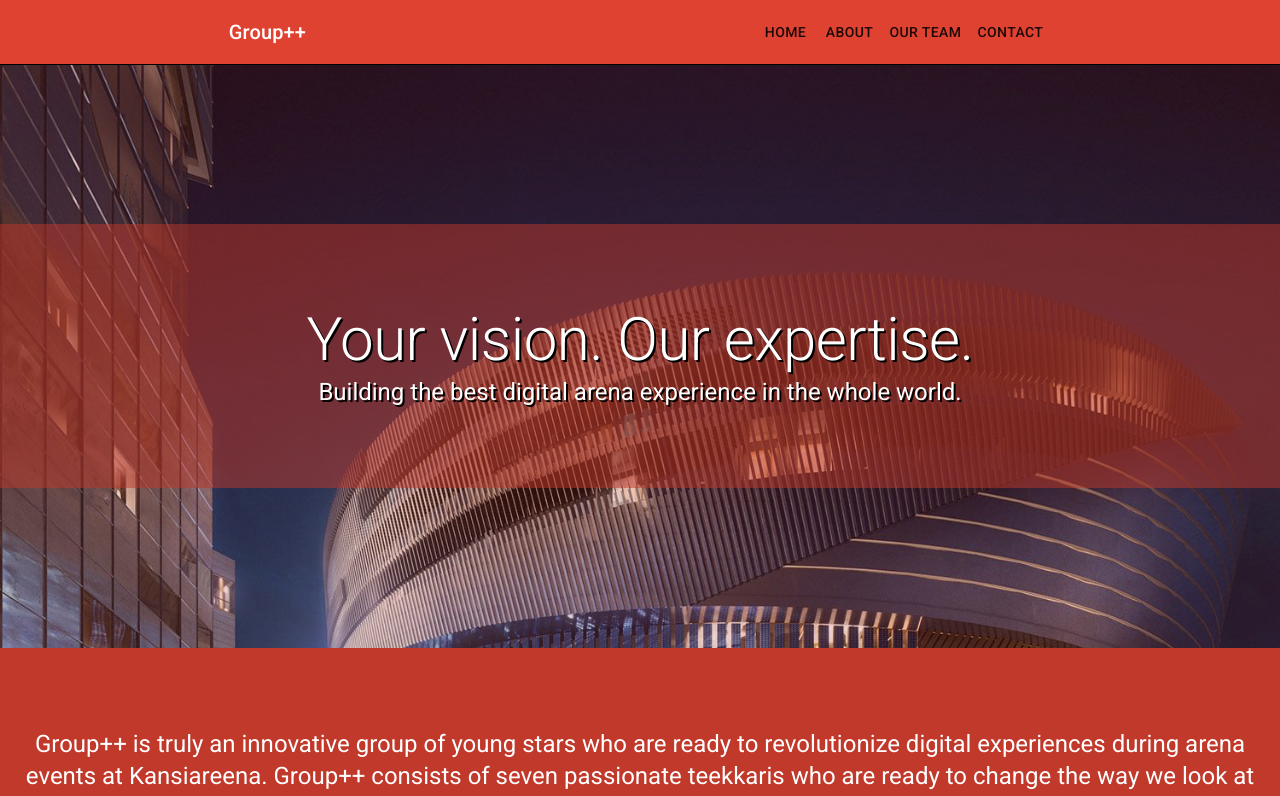
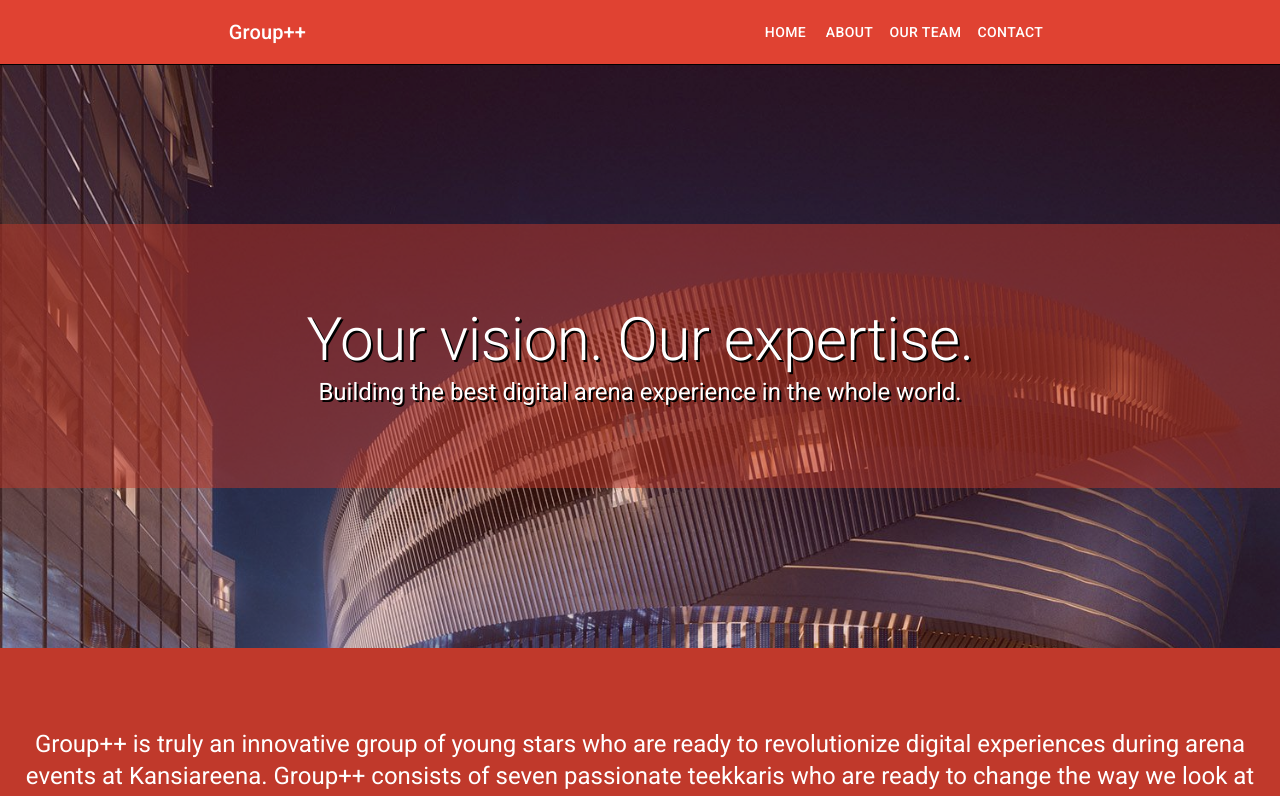
Before and after one commit to kapseliboi/student-project-infopage, a React app: page / in a window 1280 px wide. Shown: the top 796 px of the page. Built offline with nearby package versions, Linux system fonts and the light colour scheme.

Commit message:
Added ids for navigation

```diff
--- a/src/App.tsx
+++ b/src/App.tsx
@@ -10,9 +10,9 @@ import { Toolbar } from '@material-ui/core';
 const App: React.FC = () =>
   <React.Fragment>
     <CssBaseline />
-    <Route path='*' component={Navbar} />
+    <Route path='*' render={() => <Navbar aboutId={'about'} contactId={'contact'} teamId={'team'} />} />
     <Toolbar />
-    <Route path='/' component={Frontpage} />
+    <Route path='/' render={() => <Frontpage aboutId={'about'} contactId={'contact'} teamId={'team'} />} />
   </React.Fragment>
 
 export default App;
--- a/src/components/Frontpage.tsx
+++ b/src/components/Frontpage.tsx
@@ -103,8 +103,14 @@ const useStyles = makeStyles((theme: Theme) => createStyles({
     }
 }));
 
-const Frontpage: React.FC = () => {
+interface Props extends NavbarProps {
+}
+
+const Frontpage: React.FC<Props> = (props) => {
     const classes = useStyles();
+
+    const { aboutId, teamId, contactId } = props;
+
     return (
         <>
             <div className={classes.heroImage} />
@@ -118,7 +124,7 @@ const Frontpage: React.FC = () => {
                     </Typography>
                 </div>
             </section>
-            <section className={classes.coloredTextBox}>
+            <section className={classes.coloredTextBox} id={aboutId}>
                 <Container>
                     <Typography variant='h5' align='center'>
                         {texts.frontPage.introduction}
@@ -165,7 +171,7 @@ const Frontpage: React.FC = () => {
                 </blockquote>
                 <cite className={classes.cite}>{texts.frontPage.clientCitation.client}</cite>
             </section>
-            <section className={classes.whiteTextBox}>
+            <section className={classes.whiteTextBox} id={teamId}>
                 <Container>
                     <Typography variant='h3' align='center'>
                         {texts.frontPage.team.header}
--- a/src/components/Navbar.tsx
+++ b/src/components/Navbar.tsx
@@ -28,7 +28,16 @@ const useStyles = makeStyles((theme: Theme) => createStyles({
     toolbarTitle: {
         justifyContent: 'space-between'
     },
+    navigationButton: {
+        color: '#fff'
+    }
 }));
+
+export interface Props {
+    aboutId: string;
+    teamId: string;
+    contactId: string;
+}
 
 const HideOnScroll: React.FC = ( { children } ) => {
     const trigger = useScrollTrigger();
@@ -43,8 +52,19 @@ const scrollToTop = () => {
     window.scrollTo({top: 0, left: 0, behavior: 'smooth'});
 }
 
-const Navbar: React.FC = () => {
+const Navbar: React.FC<Props> = (props) => {
     const classes = useStyles();
+
+    const { aboutId, teamId, contactId } = props;
+
+    const scrollInto = (id: string) => {
+        const element = document.getElementById(id);
+        if (element) {
+            element.scrollIntoView({
+                behavior: 'smooth'
+            });
+        }
+    }
 
     const frontpageLink = React.forwardRef((props, ref) => <RouterLink {...props} to='/' />)
     return (
@@ -64,16 +84,16 @@ const Navbar: React.FC = () => {
                             {texts.groupName}
                         </Link>
                         <div>
-                            <Button variant='text' onClick={scrollToTop}>
+                            <Button variant='text' onClick={scrollToTop} className={classes.navigationButton}>
                                 {texts.navBar.home}
                             </Button>
-                            <Button variant='text' onClick={scrollToTop}>
+                            <Button variant='text' onClick={() => scrollInto(aboutId)} className={classes.navigationButton}>
                                 {texts.navBar.about}
                             </Button>
-                            <Button variant='text'>
+                            <Button variant='text' onClick={() => scrollInto(teamId)} className={classes.navigationButton}>
                                 {texts.navBar.team}
                             </Button>
-                            <Button variant='text'>
+                            <Button variant='text' onClick={() => scrollInto(contactId)} className={classes.navigationButton}>
                                 {texts.navBar.contact}
                             </Button>
                         </div>
```
